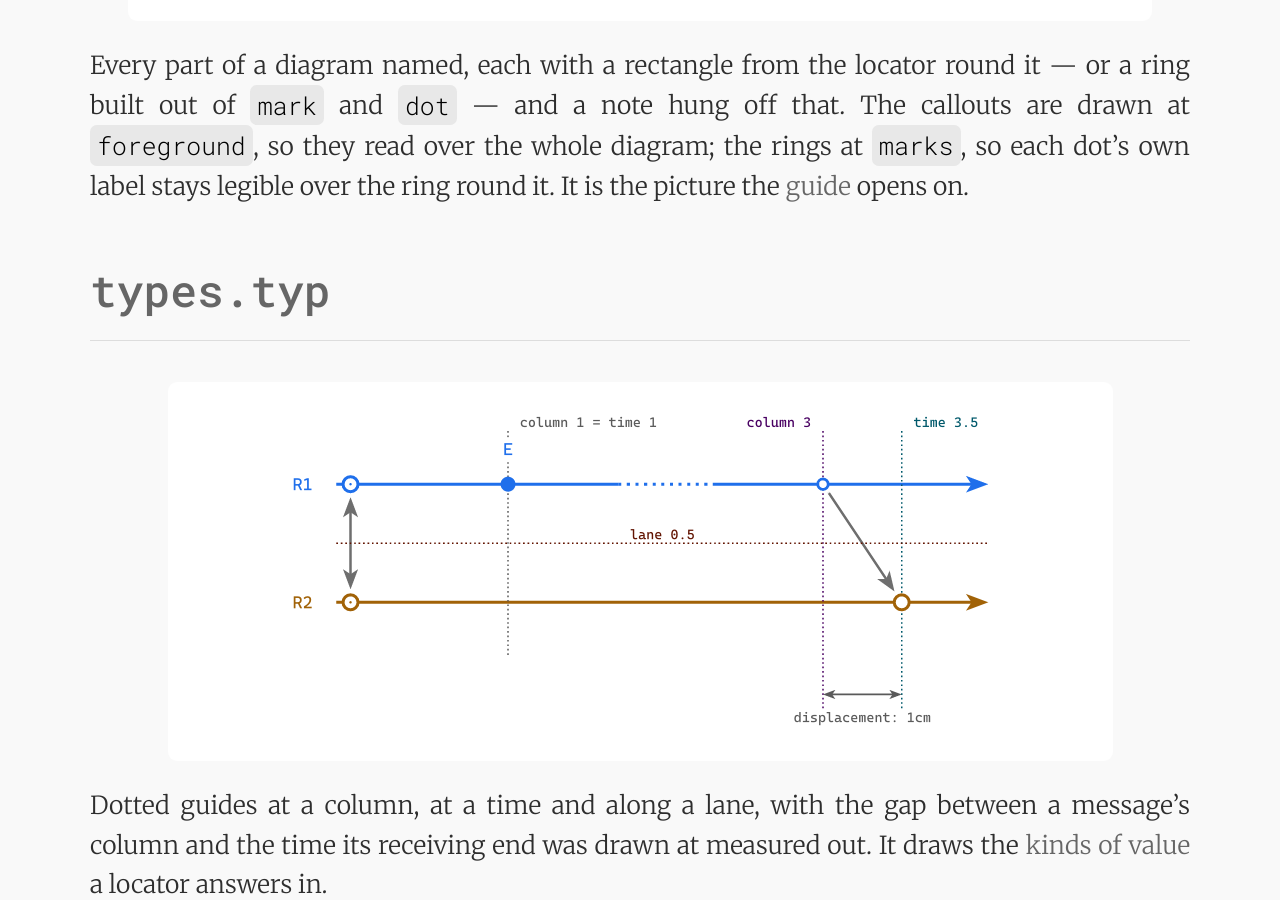
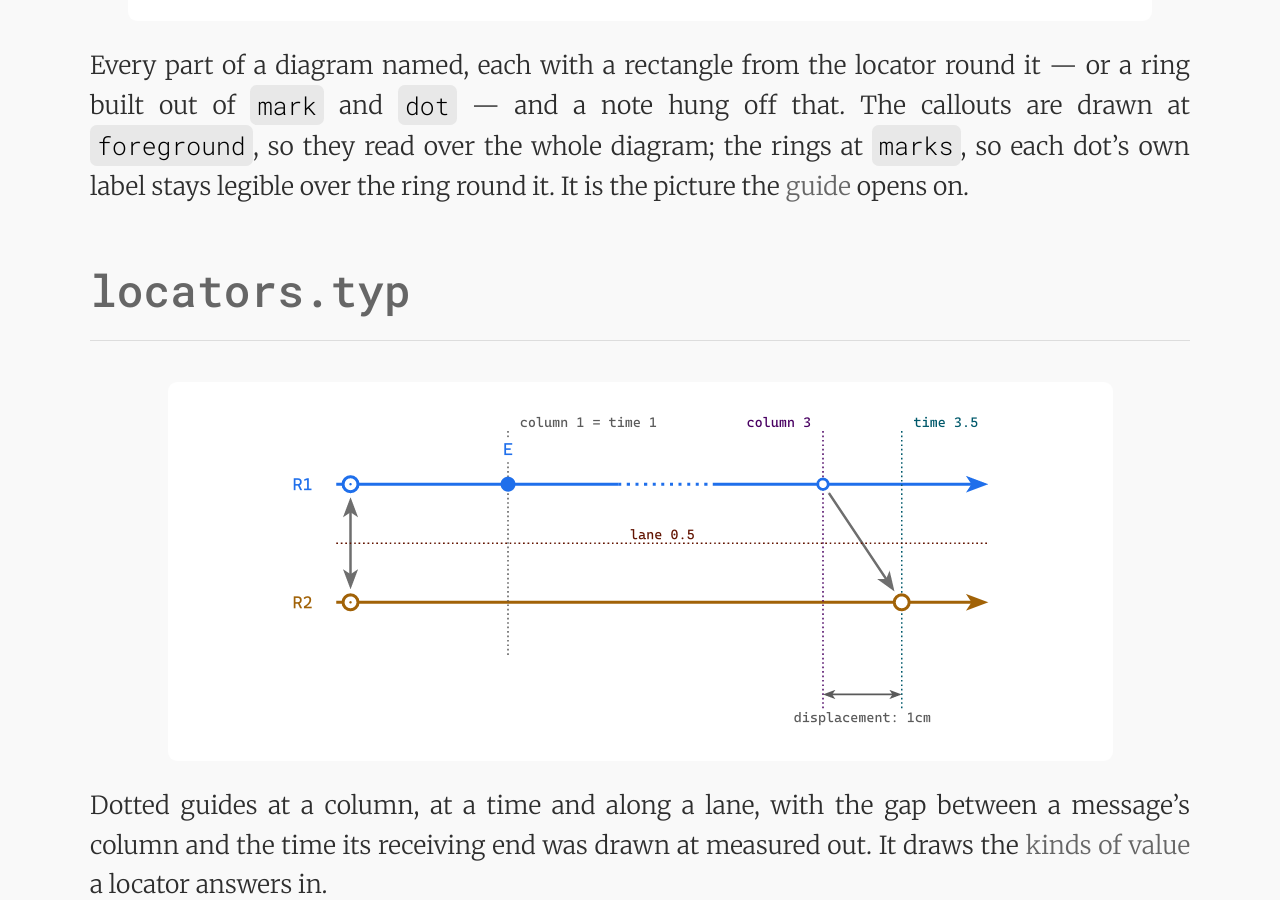
Before and after one commit to lamportian-dramatis/lamportian-dramatis.github.io, a Jekyll site: the page built from gallery.md, in a window 1280 px wide and 900 px high, scrolled down 4572 px. Built offline with Jekyll 4.4.1, drawn with Linux system fonts in a browser that asks for light colours; some web fonts are replaced.

Commit message:
Name the guides example for what it draws
The example was `types.typ`, sitting beside a section whose own title says values and types, so the
name read as if the file were about the vocabulary rather than about what a locator answers with.  It
is `locators.typ` now, and the gallery entry and the picture at the head of the overlays page follow
it.

Co-Authored-By: Claude Opus 5 (1M context) <noreply@anthropic.com>

```diff
--- a/gallery.md
+++ b/gallery.md
@@ -38,8 +38,8 @@ The same cone in a vertical diagram.  The drawing is written in columns and lane
 
 Every part of a diagram named, each with a rectangle from the locator round it — or a ring built out of `mark` and `dot` — and a note hung off that.  The callouts are drawn at `foreground`, so they read over the whole diagram; the rings at `marks`, so each dot's own label stays legible over the ring round it.  It is the picture the [guide]({% link guide.md %}) opens on.
 
-## [`types.typ`](https://github.com/mvaled/lamportian-dramatis/blob/main/gallery/types.typ)
+## [`locators.typ`](https://github.com/mvaled/lamportian-dramatis/blob/main/gallery/locators.typ)
 
-![Two replicas crossed by dotted guides: one at column 1, which is time 1 as well; a pair at the message, one on the column the solver settled on and one on the time the receiving end was drawn at, with the displacement between the two measured; and one running along lane 0.5, between the replicas](gallery/types.png)
+![Two replicas crossed by dotted guides: one at column 1, which is time 1 as well; a pair at the message, one on the column the solver settled on and one on the time the receiving end was drawn at, with the displacement between the two measured; and one running along lane 0.5, between the replicas](gallery/locators.png)
 
 Dotted guides at a column, at a time and along a lane, with the gap between a message's column and the time its receiving end was drawn at measured out.  It draws the [kinds of value]({% link overlays.md %}#terminology-values-and-types) a locator answers in.
```
Also changed, not shown: overlays.md (+1 -1 lines), gallery/locators.png (renamed from gallery/types.png).
